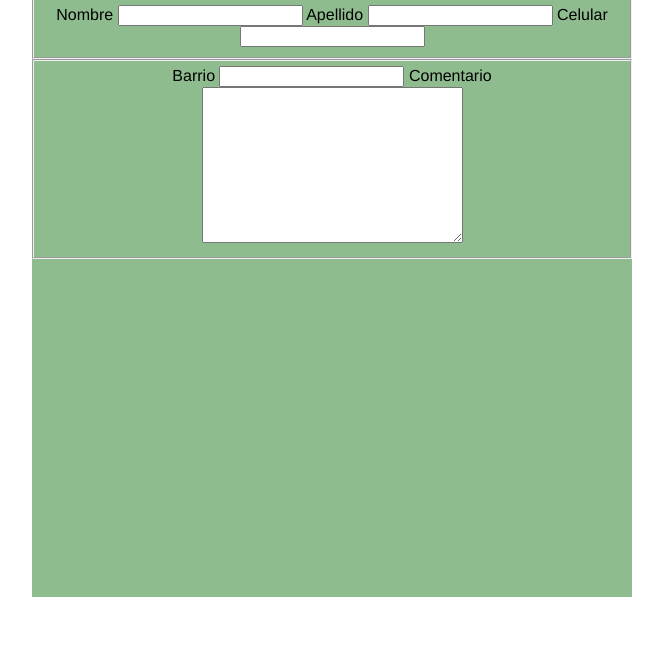
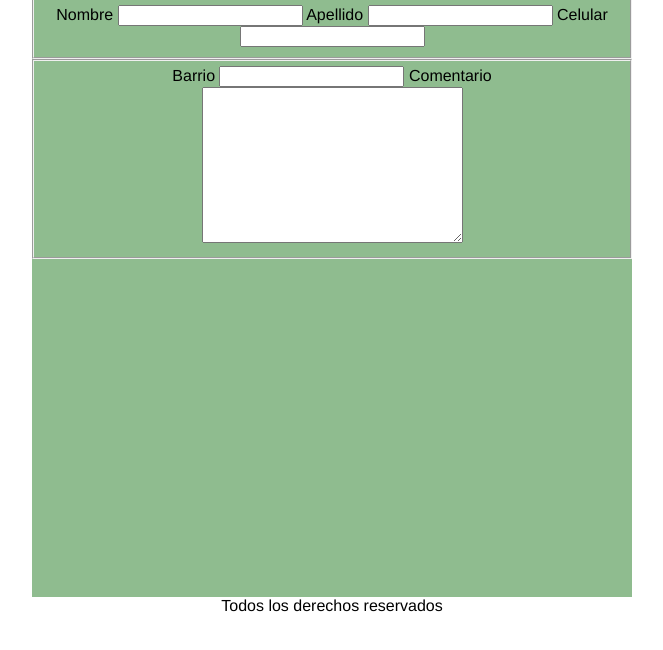
Before and after one commit to gpuertap/domicilio, a plain HTML site: page index.html in a window 1280 px wide. Shown: the part 40-690 px from the top of the page, without its empty margins (308-971 px from the left). Drawn offline with Linux system fonts and the light colour scheme.

Commit message:
se agrego el footer

```diff
--- a/index.html
+++ b/index.html
@@ -34,6 +34,9 @@
             </fieldset>
         </div>
     </main>
+    <footer>
+        Todos los derechos reservados
+    </footer>
 
 </body>
 </html>
```
